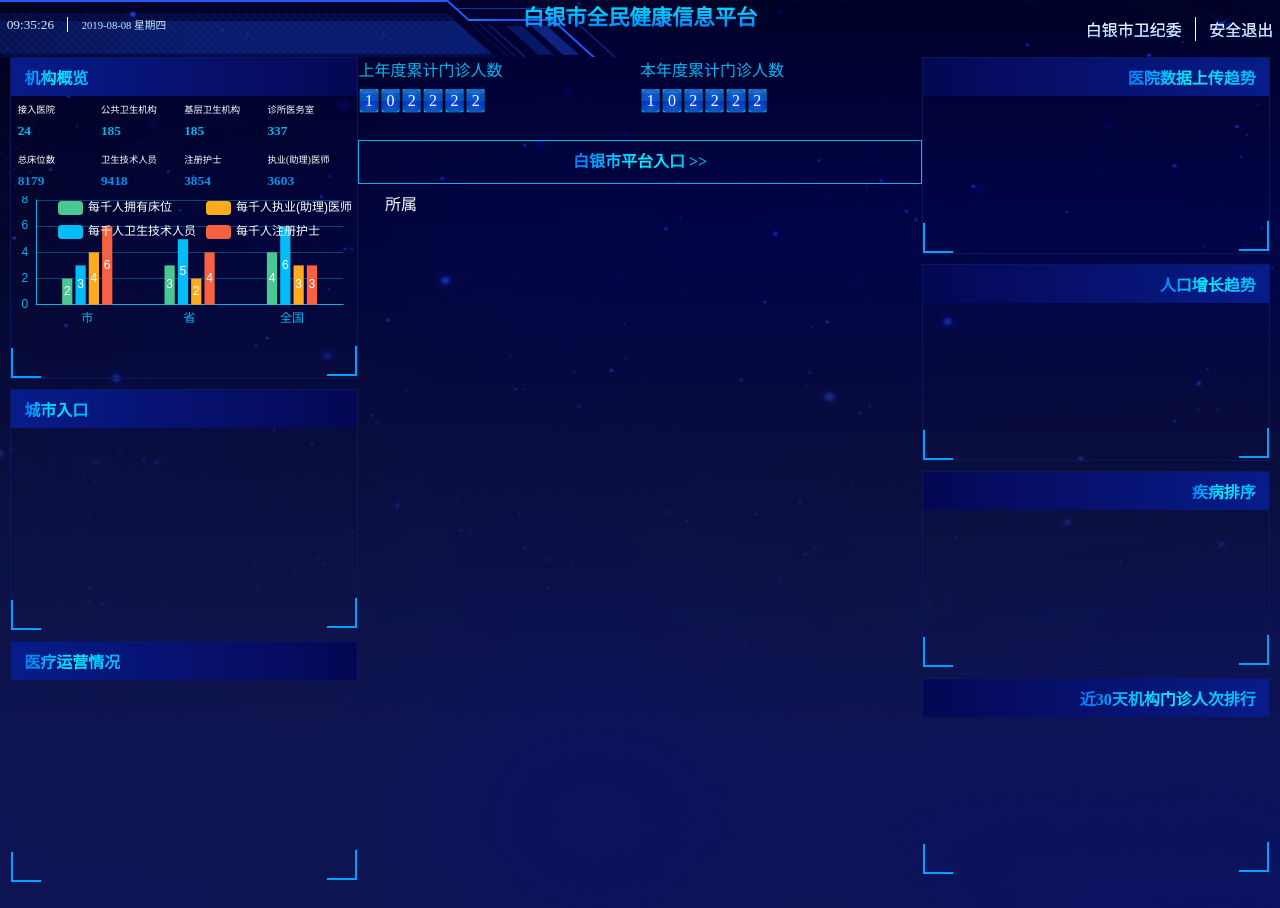
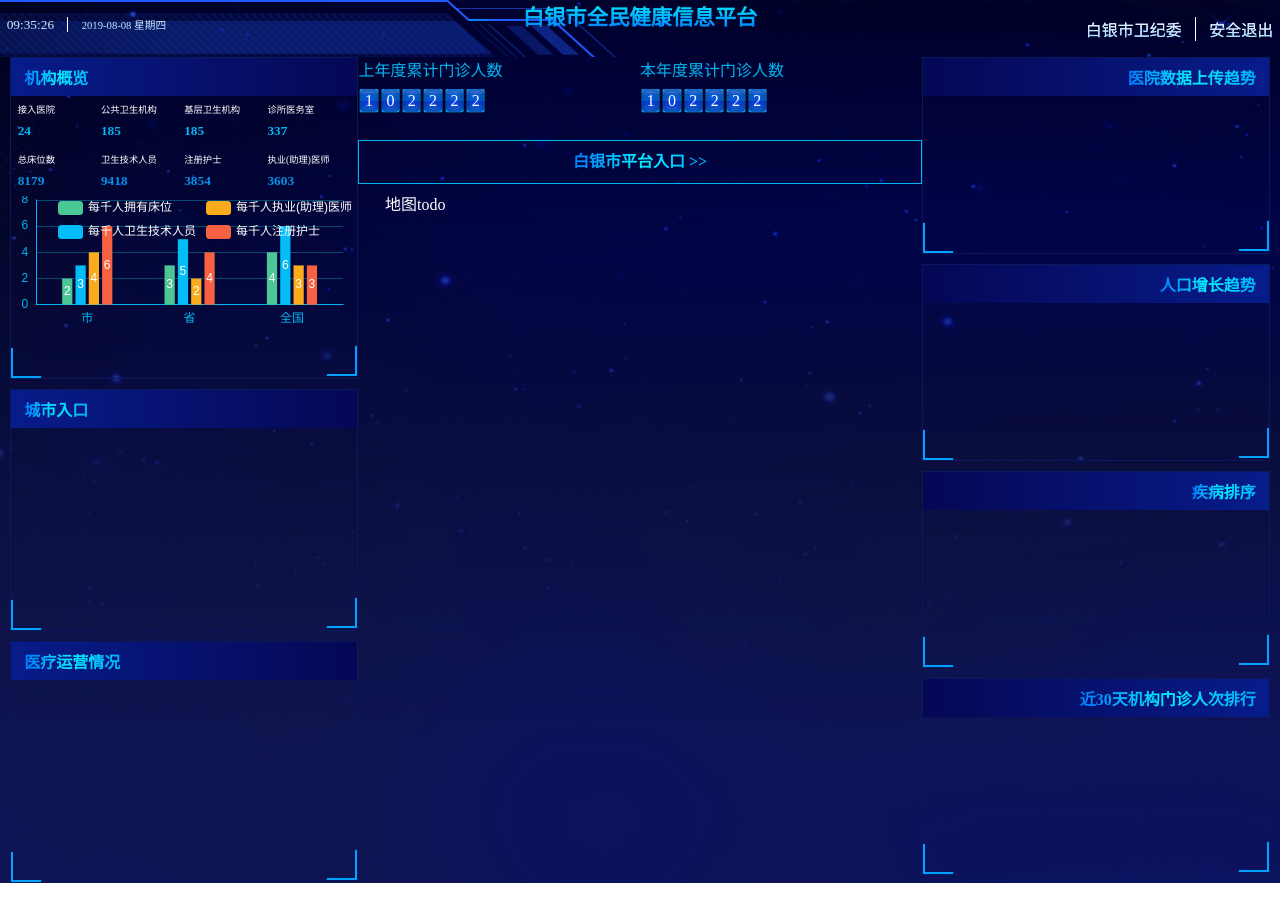
Before and after one commit to cizkey/large-screen-show, a website: page src/index.html in a window 1280 px wide. After the commit the page ends 883 px from the top, so only its background shows below. Drawn offline with Linux system fonts and the light colour scheme; files whose address does not match are found by name.

Commit message:
fix: update little

```diff
--- a/src/index.html
+++ b/src/index.html
@@ -108,7 +108,7 @@
             <div class="center_bottom">
                     <div class="center_bottom_btn"><span class="content_title">白银市平台入口 >></span></div>
                 <div class="map_echarts" id="map_echart">
-所属
+                地图todo
                 </div>
             </div>
         </div>
--- a/src/sass/index.scss
+++ b/src/sass/index.scss
@@ -11,7 +11,7 @@ html{
 body {
   color: #fff;
   background: url("../../images/bg.png");
-  height: calc(100% - vm(27));
+  height: calc(100% - 27px);
   margin: 0;
 }
 .header {
@@ -65,7 +65,7 @@ body {
 .content{
   display: flex;
   justify-content: space-between;
-  height: calc(100% - vm(100));
+  height: calc(100% - 100px);
   padding: 0px vm(15) vm(15);
 }
 .content_left{
@@ -204,6 +204,7 @@ body {
   text-align: -webkit-center;
   border: vm(1) solid #03B6F0;
   font-weight: bolder;
+  cursor: pointer;
 }
 .map_echarts{
   height: calc(100% - 62px);
```
Also changed, not shown: src/css/index.css.
